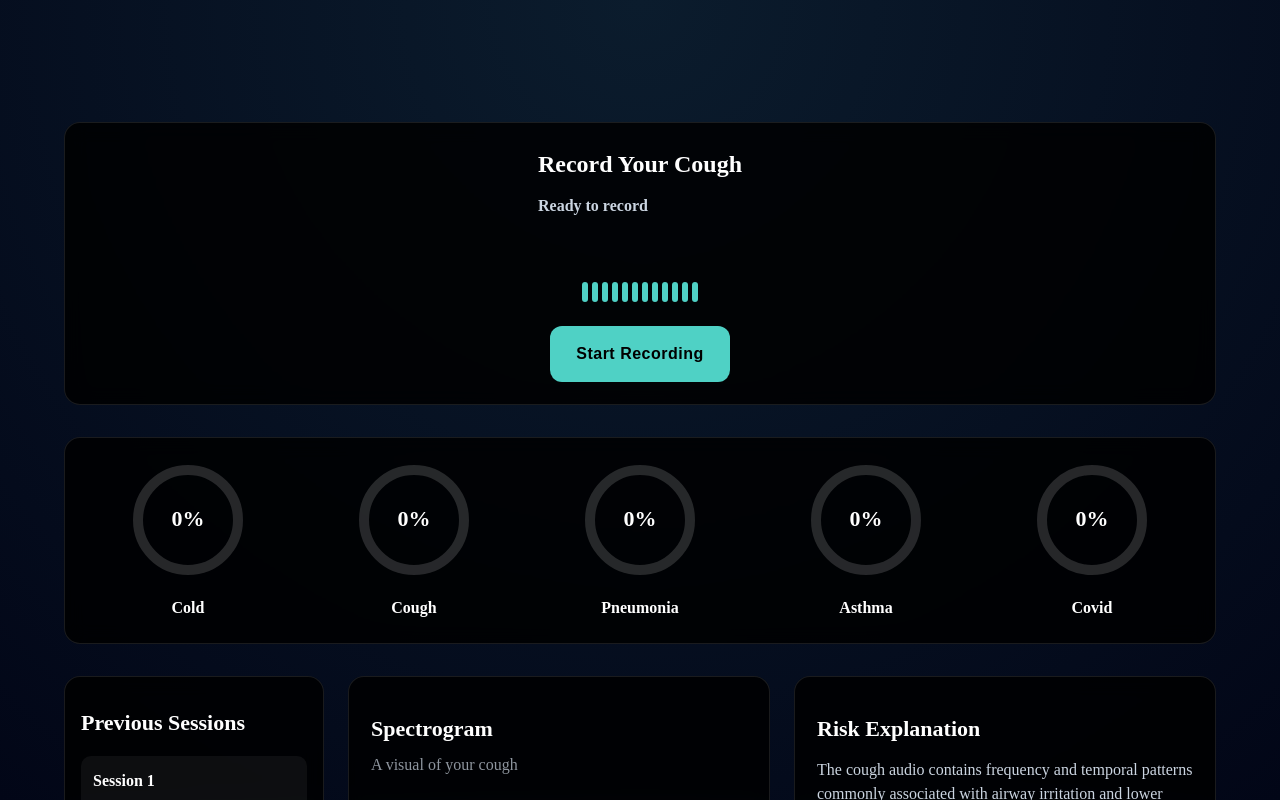
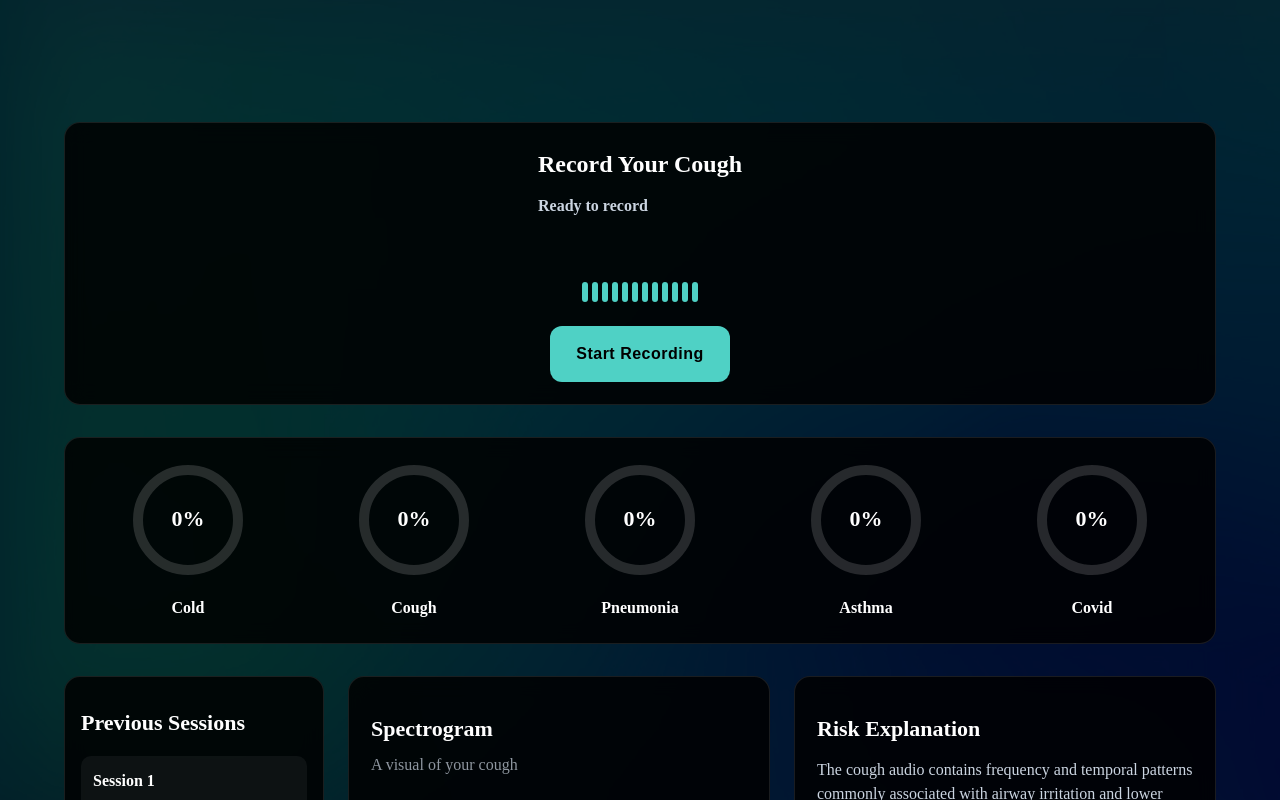
Before and after one commit to shreeyadc/cough2care, a Next.js app: page /dashboard in a window 1280 px wide. Shown: the top 800 px of the page. Built offline with nearby package versions, Linux system fonts and the light colour scheme.

Commit message:
Update page.tsx

```diff
--- a/app/dashboard/page.tsx
+++ b/app/dashboard/page.tsx
@@ -51,7 +51,22 @@ export default function DashboardPage() {
   };
 
   return (
-    <main style={{ paddingTop: "90px", paddingBottom: "32px" }}>
+    <main style={{ position: "relative", paddingTop: "90px", paddingBottom: "32px", minHeight: "100vh" }}>
+  {/* Background Image */}
+  <div
+    style={{
+      position: "absolute",
+      top: 0,
+      left: 0,
+      width: "100%",
+      height: "100%",
+      backgroundImage: "url('/images/board-bg.jpg')",
+      backgroundSize: "cover",
+      backgroundPosition: "center",
+      zIndex: 0,
+      filter: "brightness(0.2)" // fades it out / darkens it
+    }}
+  />
 
 
       <div style={{ maxWidth: "1200px", margin: "32px auto 0", padding: "0 24px" }}>
```
